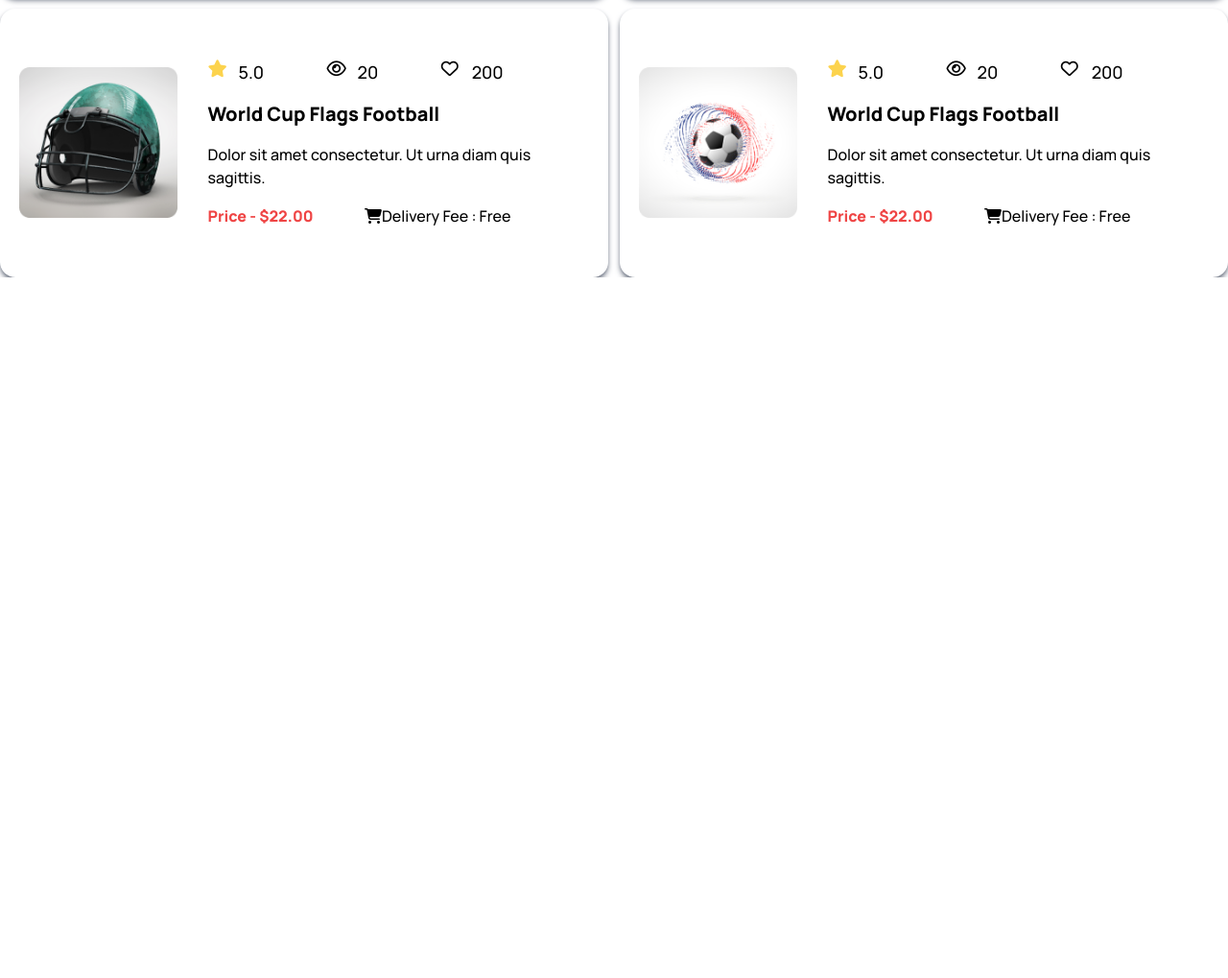
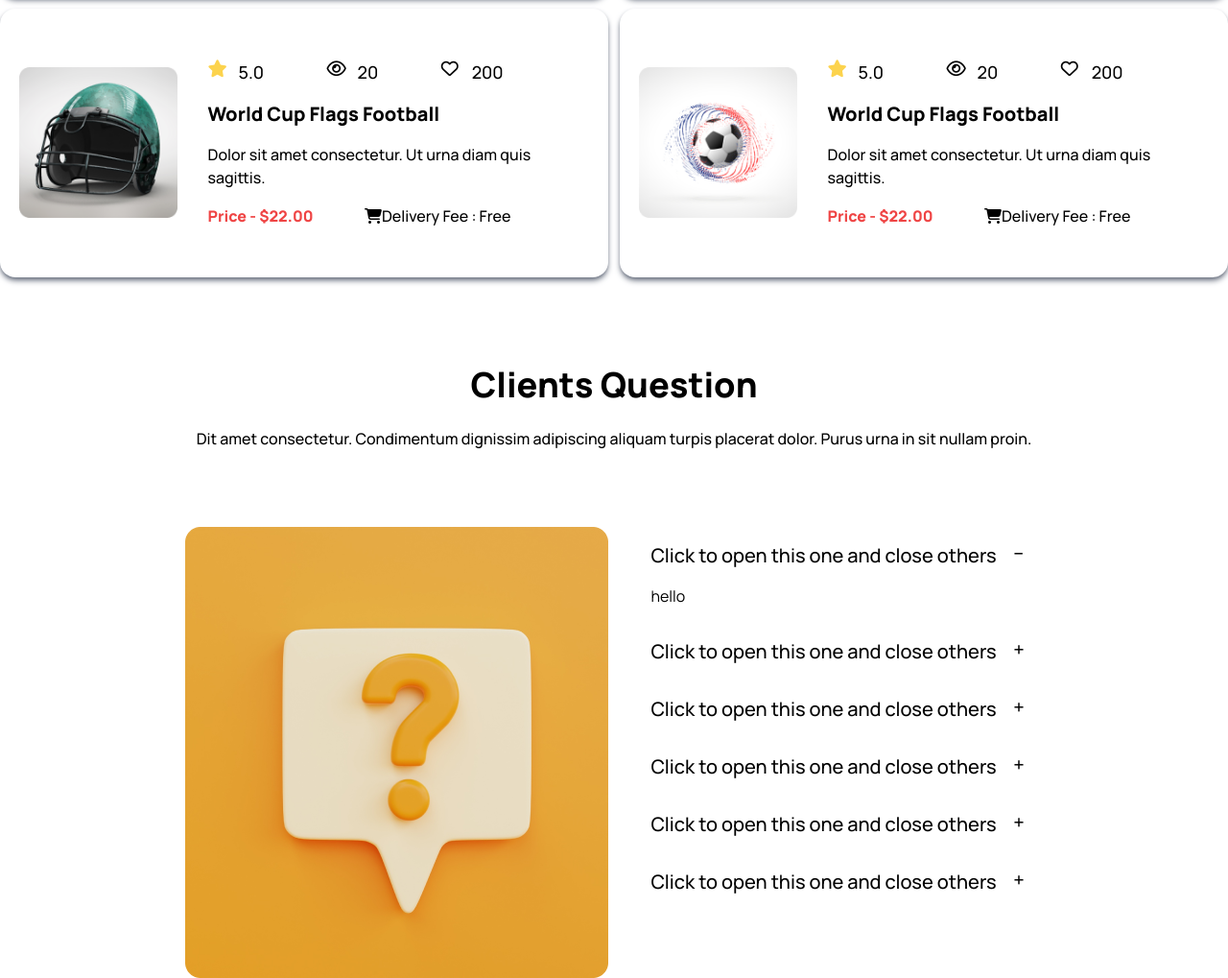
Before and after one commit to Fardin15/My-third-assignment, a plain HTML site: page index.html in a window 1280 px wide. Shown: the part 2825-3844 px from the top of the page at 96% size. Before the commit the page ends 3114 px from the top, so only its background shows below. Drawn offline with nearby package versions, Linux system fonts and the light colour scheme.

Commit message:
questions section added

```diff
--- a/index.html
+++ b/index.html
@@ -259,7 +259,8 @@
                                 <p>200</p>
                             </div>
                             <h1 class="text-black text-xl font-extrabold mb-2">World Cup Flags Football</h1>
-                            <p class="font-medium text-base mb-2">Dolor sit amet consectetur. Ut urna diam quis sagittis. </p>
+                            <p class="font-medium text-base mb-2">Dolor sit amet consectetur. Ut urna diam quis
+                                sagittis. </p>
                             <div class="flex justify-center items-center">
                                 <p class="font-extrabold text-base text-red-500 mr-1">Price - $22.00</p>
                                 <i class="fa-solid fa-cart-shopping"></i>
@@ -280,7 +281,8 @@
                                 <p>200</p>
                             </div>
                             <h1 class="text-black text-xl font-extrabold mb-2">World Cup Flags Football</h1>
-                            <p class="font-medium text-base mb-2">Dolor sit amet consectetur. Ut urna diam quis sagittis. </p>
+                            <p class="font-medium text-base mb-2">Dolor sit amet consectetur. Ut urna diam quis
+                                sagittis. </p>
                             <div class="flex justify-center items-center">
                                 <p class="font-extrabold text-base text-red-500 mr-1">Price - $22.00</p>
                                 <i class="fa-solid fa-cart-shopping"></i>
@@ -301,7 +303,8 @@
                                 <p>200</p>
                             </div>
                             <h1 class="text-black text-xl font-extrabold mb-2">World Cup Flags Football</h1>
-                            <p class="font-medium text-base mb-2">Dolor sit amet consectetur. Ut urna diam quis sagittis. </p>
+                            <p class="font-medium text-base mb-2">Dolor sit amet consectetur. Ut urna diam quis
+                                sagittis. </p>
                             <div class="flex justify-center items-center">
                                 <p class="font-extrabold text-base text-red-500 mr-1">Price - $22.00</p>
                                 <i class="fa-solid fa-cart-shopping"></i>
@@ -322,7 +325,8 @@
                                 <p>200</p>
                             </div>
                             <h1 class="text-black text-xl font-extrabold mb-2">World Cup Flags Football</h1>
-                            <p class="font-medium text-base mb-2">Dolor sit amet consectetur. Ut urna diam quis sagittis. </p>
+                            <p class="font-medium text-base mb-2">Dolor sit amet consectetur. Ut urna diam quis
+                                sagittis. </p>
                             <div class="flex justify-center items-center">
                                 <p class="font-extrabold text-base text-red-500 mr-1">Price - $22.00</p>
                                 <i class="fa-solid fa-cart-shopping"></i>
@@ -343,7 +347,8 @@
                                 <p>200</p>
                             </div>
                             <h1 class="text-black text-xl font-extrabold mb-2">World Cup Flags Football</h1>
-                            <p class="font-medium text-base mb-2">Dolor sit amet consectetur. Ut urna diam quis sagittis. </p>
+                            <p class="font-medium text-base mb-2">Dolor sit amet consectetur. Ut urna diam quis
+                                sagittis. </p>
                             <div class="flex justify-center items-center">
                                 <p class="font-extrabold text-base text-red-500 mr-1">Price - $22.00</p>
                                 <i class="fa-solid fa-cart-shopping"></i>
@@ -364,7 +369,8 @@
                                 <p>200</p>
                             </div>
                             <h1 class="text-black text-xl font-extrabold mb-2">World Cup Flags Football</h1>
-                            <p class="font-medium text-base mb-2">Dolor sit amet consectetur. Ut urna diam quis sagittis. </p>
+                            <p class="font-medium text-base mb-2">Dolor sit amet consectetur. Ut urna diam quis
+                                sagittis. </p>
                             <div class="flex justify-center items-center">
                                 <p class="font-extrabold text-base text-red-500 mr-1">Price - $22.00</p>
                                 <i class="fa-solid fa-cart-shopping"></i>
@@ -372,12 +378,87 @@
                             </div>
                         </div>
                     </div>
-
-
                 </div>
             </div>
         </section>
         <!-- product section ends here -->
+
+        <!-- questions section starts here -->
+        <section>
+            <div class="mt-[60px] text-black flex flex-col items-center">
+                <div class="text-center py-8 mb-12">
+                    <h1 class="text-[22px] lg:text-4xl font-extrabold mb-6">
+                        Clients Question
+                    </h1>
+                    <p class="text-[14px] lg:text-base font-medium">
+                        Dit amet consectetur. Condimentum dignissim adipiscing aliquam turpis placerat dolor. Purus urna
+                        in sit nullam proin.
+                    </p>
+                </div>
+                <div class="flex flex-col lg:flex-row gap-7">
+                    <div>
+                        <img src="Images/11.png" alt="">
+                    </div>
+                    <div>
+                        <div class="collapse collapse-plus">
+                            <input type="radio" name="my-accordion-3" checked="checked" />
+                            <div class="collapse-title text-xl font-medium">
+                                Click to open this one and close others
+                            </div>
+                            <div class="collapse-content">
+                                <p>hello</p>
+                            </div>
+                        </div>
+                        <div class="collapse collapse-plus">
+                            <input type="radio" name="my-accordion-3" />
+                            <div class="collapse-title text-xl font-medium">
+                                Click to open this one and close others
+                            </div>
+                            <div class="collapse-content">
+                                <p>hello</p>
+                            </div>
+                        </div>
+                        <div class="collapse collapse-plus">
+                            <input type="radio" name="my-accordion-3" />
+                            <div class="collapse-title text-xl font-medium">
+                                Click to open this one and close others
+                            </div>
+                            <div class="collapse-content">
+                                <p>hello</p>
+                            </div>
+                        </div>
+                        <div class="collapse collapse-plus">
+                            <input type="radio" name="my-accordion-3" />
+                            <div class="collapse-title text-xl font-medium">
+                                Click to open this one and close others
+                            </div>
+                            <div class="collapse-content">
+                                <p>hello</p>
+                            </div>
+                        </div>
+                        <div class="collapse collapse-plus">
+                            <input type="radio" name="my-accordion-3" />
+                            <div class="collapse-title text-xl font-medium">
+                                Click to open this one and close others
+                            </div>
+                            <div class="collapse-content">
+                                <p>hello</p>
+                            </div>
+                        </div>
+                        <div class="collapse collapse-plus">
+                            <input type="radio" name="my-accordion-3" />
+                            <div class="collapse-title text-xl font-medium">
+                                Click to open this one and close others
+                            </div>
+                            <div class="collapse-content">
+                                <p>hello</p>
+                            </div>
+                        </div>
+                    </div>
+                </div>
+            </div>
+        </section>
+        <!-- questions section ends here -->
     </main>
     <!-- main ends here -->
 
```
